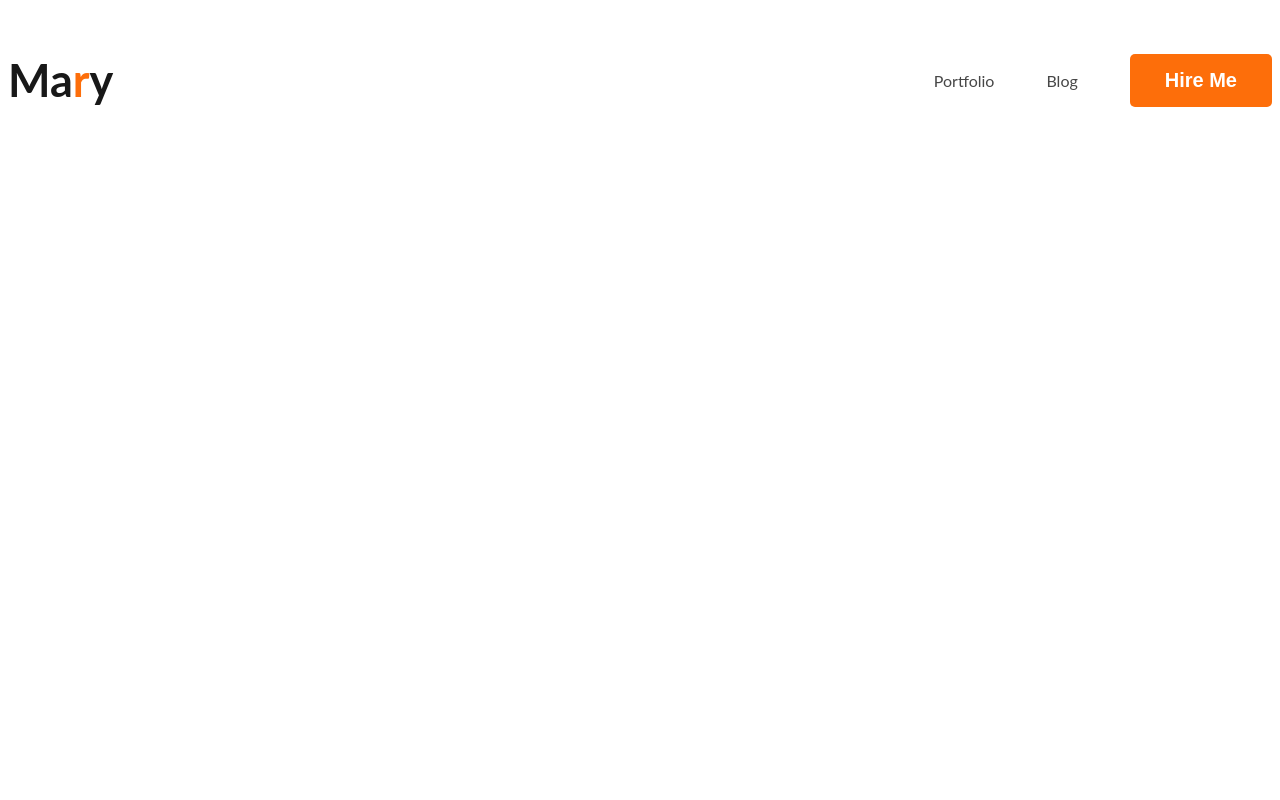
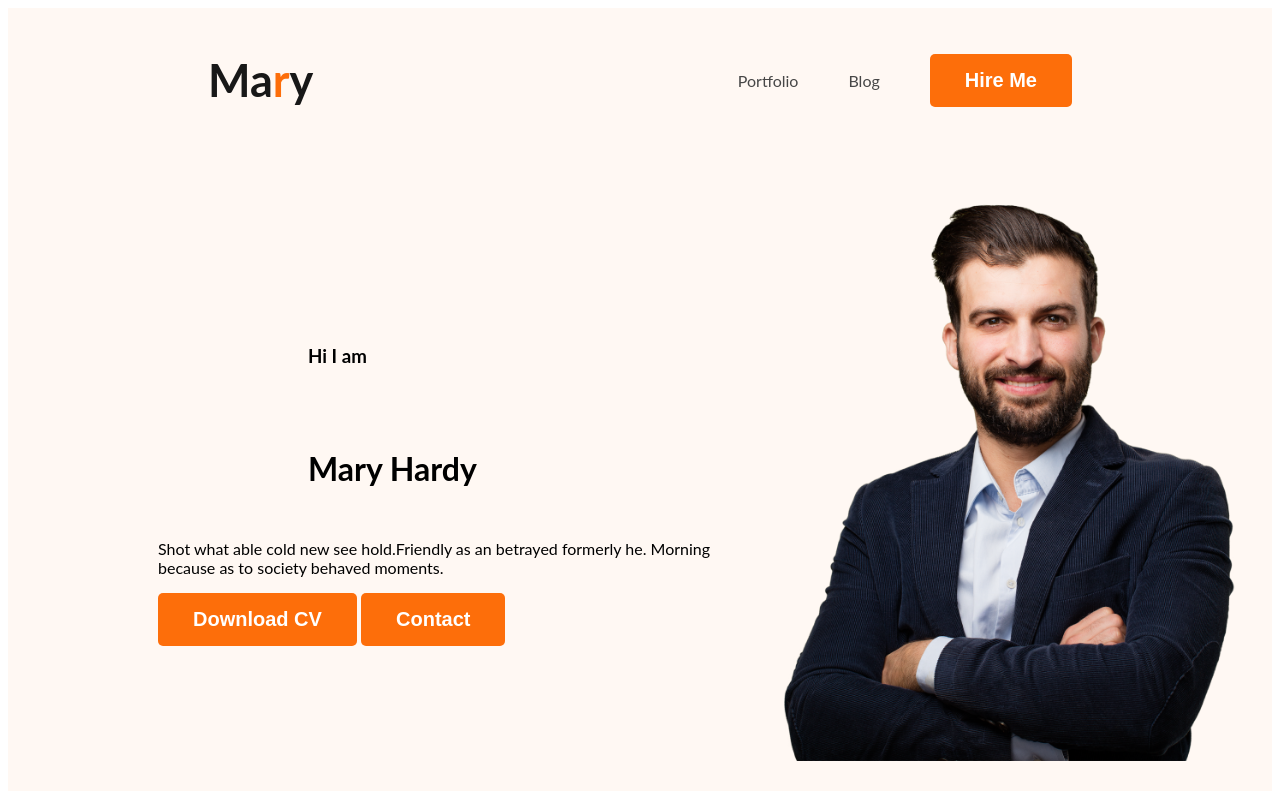
Before and after one commit to jabadhossain/web-developer-portfolio, a plain HTML site: page index.html in a window 1280 px wide. Drawn offline with Linux system fonts and the light colour scheme.

Commit message:
addedheader and banner

```diff
--- a/index.html
+++ b/index.html
@@ -12,7 +12,7 @@
 </head>
 
 <body>
-    <header>
+    <header class="header">
         <nav>
             <h3 class="nav-title">Ma<span class="text-primary">r</span>y</h3>
             <ul>
@@ -21,6 +21,18 @@
                 <li><button class="btn-primary">Hire Me</button></li>
             </ul>
         </nav>
+        <div class="banner">
+            <div class="banner-content">
+                <h3 class="banner greeting">Hi I am</h3>
+                <h1 class="banner title">Mary Hardy</h1>
+                <p>Shot what able cold new see hold.Friendly as an betrayed formerly he. Morning because as to society
+                    behaved moments.</p>
+                <button class="btn-primary">Download CV</button>
+                <button class="btn-primary">Contact</button>
+            </div>
+
+            <img class="profile-pic" src="images/hardy.png" alt="">
+        </div>
     </header>
     <main>
 
--- a/style.css
+++ b/style.css
@@ -10,6 +10,7 @@ nav {
     display: flex;
     justify-content: space-between;
     align-items: center;
+    margin: 0 200px;
 }
 
 .nav-title {
@@ -40,10 +41,26 @@ nav>ul {
 
 nav li {
     list-style: none;
-    margin-left: 52px;
+    margin-left: 50px;
 }
 
 nav a {
     text-decoration: none;
     color: #474747;
 }
+
+/* header related style*/
+header {
+    background-color: #fff8f3;
+}
+
+.banner {
+    padding: 30px 30px 30px 150px;
+    display: flex;
+    align-items: center;
+
+}
+
+.banner .profile-pic {
+    width: 500px;
+}
```
